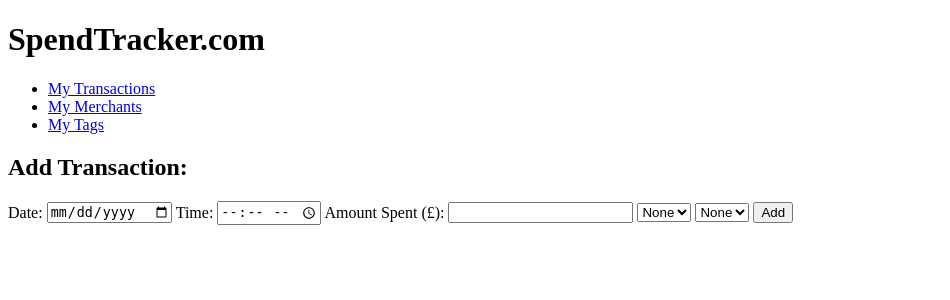
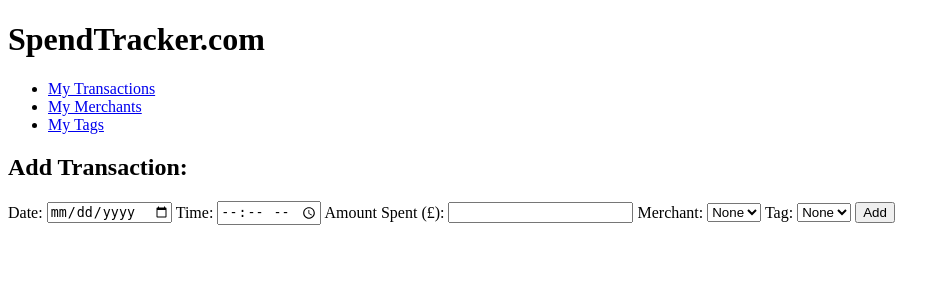
Before and after one commit to robbieferg/spending_tracker_solo_project, a Flask app: page /transactions/add in a window 1280 px wide. Shown: the top 300 px of the page, without its empty margins (0-950 px from the left). Run offline with Flask 2, Linux system fonts and the light colour scheme; data that the repository does not hold is empty.

Commit message:
Select by name methods added to merchant and tag repositories

```diff
--- a/controllers/transactions_controller.py
+++ b/controllers/transactions_controller.py
@@ -1,4 +1,4 @@
-from flask import Flask, render_template, request
+from flask import Flask, render_template, request, redirect
 from flask import Blueprint
 from models.merchant import Merchant
 from models.transaction import Transaction
@@ -19,3 +19,14 @@ def add_transaction():
     merchants = merchant_repository.select_all()
     tags = tag_repository.select_all()
     return render_template("transactions/add.html", merchants = merchants, tags = tags)
+
+@transactions_blueprint.route("/transactions/add", methods=['POST'])
+def new_transaction():
+    date = str(request.form['date'])
+    time = str(request.form['time'])
+    amount_spent = float(request.form['amount_spent'])
+    merchant = request.form['merchant']
+    tag = request.form['tag']
+    transaction = Transaction(date, time, amount_spent, merchant, tag)
+    transaction_repository.save(transaction)
+    return redirect("/transactions")
--- a/repositories/merchant_repository.py
+++ b/repositories/merchant_repository.py
@@ -28,6 +28,16 @@ def select(id):
         merchant = Merchant(result['name'], result['description'], result['id'])
     return merchant
 
+def select(name):
+    merchant = None
+    sql = "SELECT * FROM merchants WHERE name = %s"
+    values = [name]
+    result = run_sql(sql, values)[0]
+
+    if result is not None:
+        merchant = Merchant(result['name'], result['description'], result['id'])
+    return merchant
+
 def update(merchant, new_name, new_description):
     sql = "UPDATE merchants SET (name, description) = (%s, %s) WHERE id = %s"
     values = [new_name, new_description, merchant.id]
--- a/repositories/tag_repository.py
+++ b/repositories/tag_repository.py
@@ -28,6 +28,16 @@ def select(id):
         tag = Tag(result['name'], result['id'])
     return tag
 
+def select(name):
+    tag = None
+    sql = "SELECT * FROM tags WHERE name = %s"
+    values = [name]
+    result = run_sql(sql, values)[0]
+
+    if result is not None:
+        tag = Tag(result['name'], result['id'])
+    return tag
+
 def update(tag, new_name):
     sql = "UPDATE tags SET name = %s WHERE id = %s"
     values = [new_name, tag.id]
--- a/templates/transactions/add.html
+++ b/templates/transactions/add.html
@@ -8,12 +8,14 @@
     <input type="time" id="time" name="time">
     <label for="amount_spent">Amount Spent (£):</label>
     <input type="text" id="amount_spent" name="amount_spent">
+    <label for="merchant">Merchant:</label>
     <select name="merchant" id="merchant">
         <option value="none">None</option>
         {% for merchant in merchants %}
             <option value="{{ merchant.name }}">{{ merchant.name }}</option>
         {% endfor %}
     </select>
+    <label for="tag">Tag:</label>
     <select name="tag" id="tag">
         <option value="none">None</option>
         {% for tag in tags %}
```
